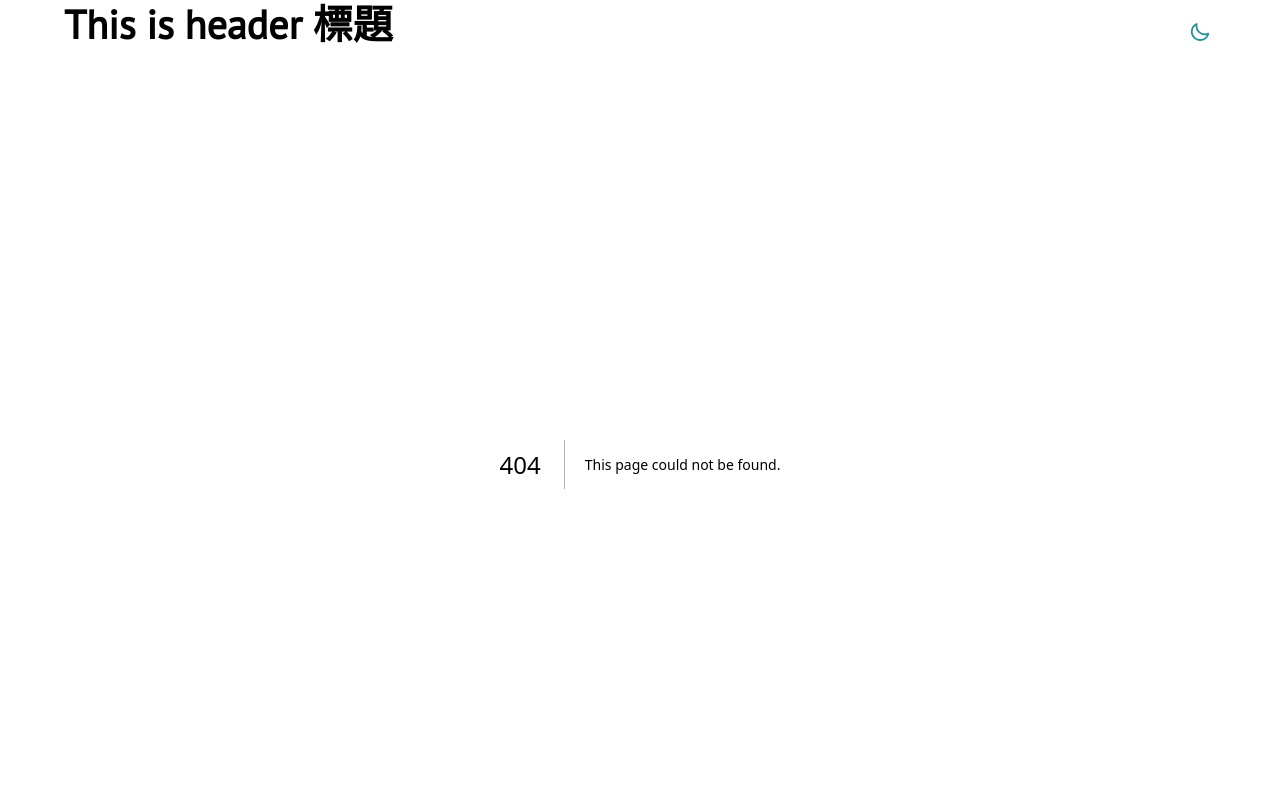
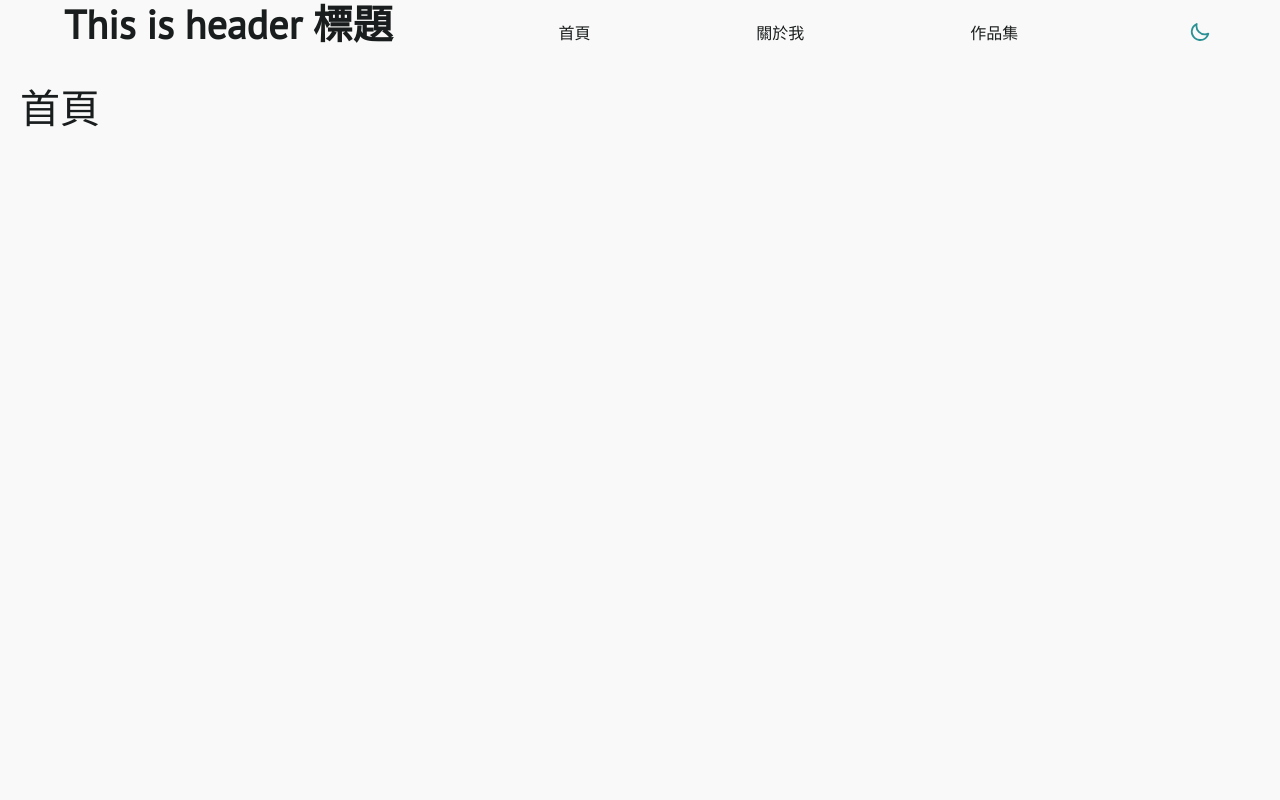
Before and after one commit to KevinShih-689/personal-website, a Next.js app: page /about in a window 1280 px wide. Before the commit this address had no page. Shown: the top 800 px of the page. Built offline with nearby package versions, Linux system fonts and the light colour scheme; a web font is replaced by a local one.

Commit message:
feat(About): Initial page #1

```diff
--- /dev/null
+++ b/src/app/about/page.tsx
@@ -0,0 +1,18 @@
+import Typography from '@components/Typography/Typography';
+import styles from './styles.module.scss';
+
+export default function About () {
+  return (
+    <div>
+      <section id="home" className={styles.section}>
+        <Typography variant="h1">首頁</Typography>
+      </section>
+      <section id="about" className={styles.section}>
+        <Typography variant="h1">關於我</Typography>
+      </section>
+      <section id="collection" className={styles.section}>
+        <Typography variant="h1">作品集</Typography>
+      </section>
+    </div>
+  );
+}
--- /dev/null
+++ b/src/app/about/styles.module.scss
@@ -0,0 +1,4 @@
+.section {
+	min-height: 100vh;
+	padding: 20px;
+}
--- a/src/app/globals.scss
+++ b/src/app/globals.scss
@@ -16,6 +16,7 @@
 }
 
 html {
+  scroll-behavior: smooth;
   --background: #{$background-light};
   --foreground: #{$text-primary};
 
--- a/src/stories/Header/Header.tsx
+++ b/src/stories/Header/Header.tsx
@@ -5,6 +5,9 @@ export default function Header () {
   return (
     <div className={styles.header}>
       <h1>This is header 標題</h1>
+      <a href="#home">首頁</a>
+      <a href="#about">關於我</a>
+      <a href="#collection">作品集</a>
       <ModeToggle />
     </div>
   );
```
